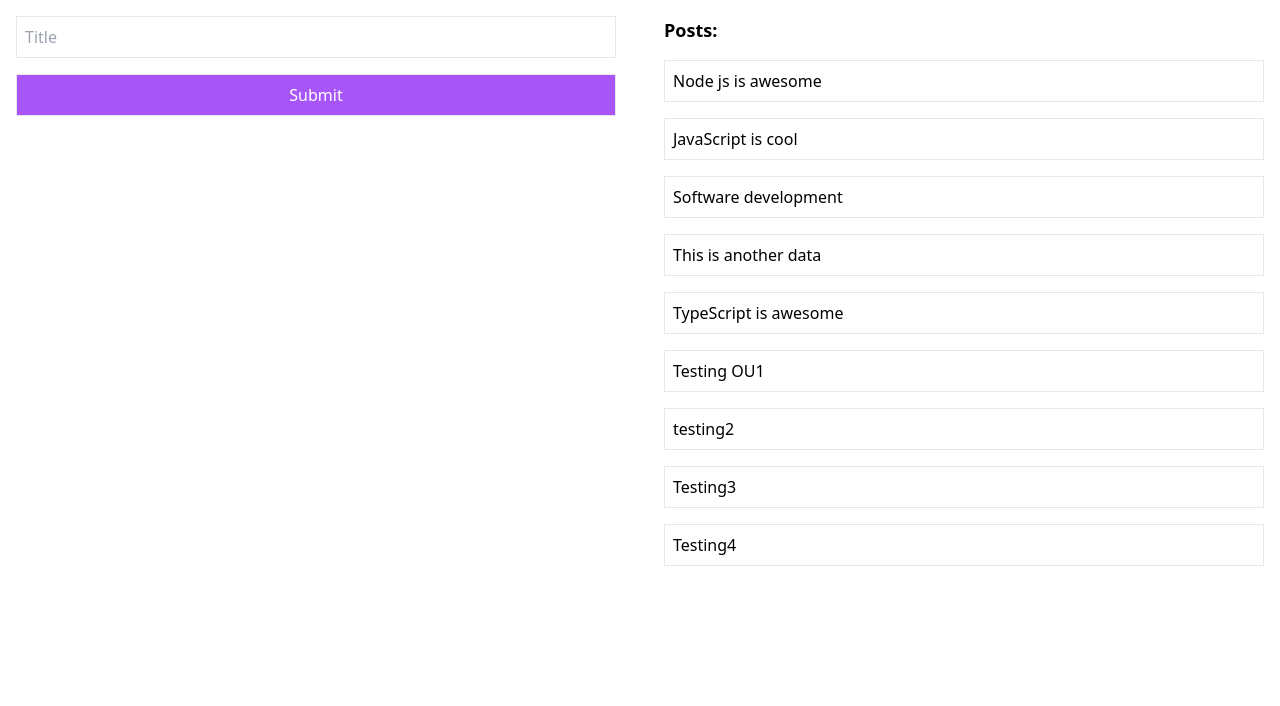
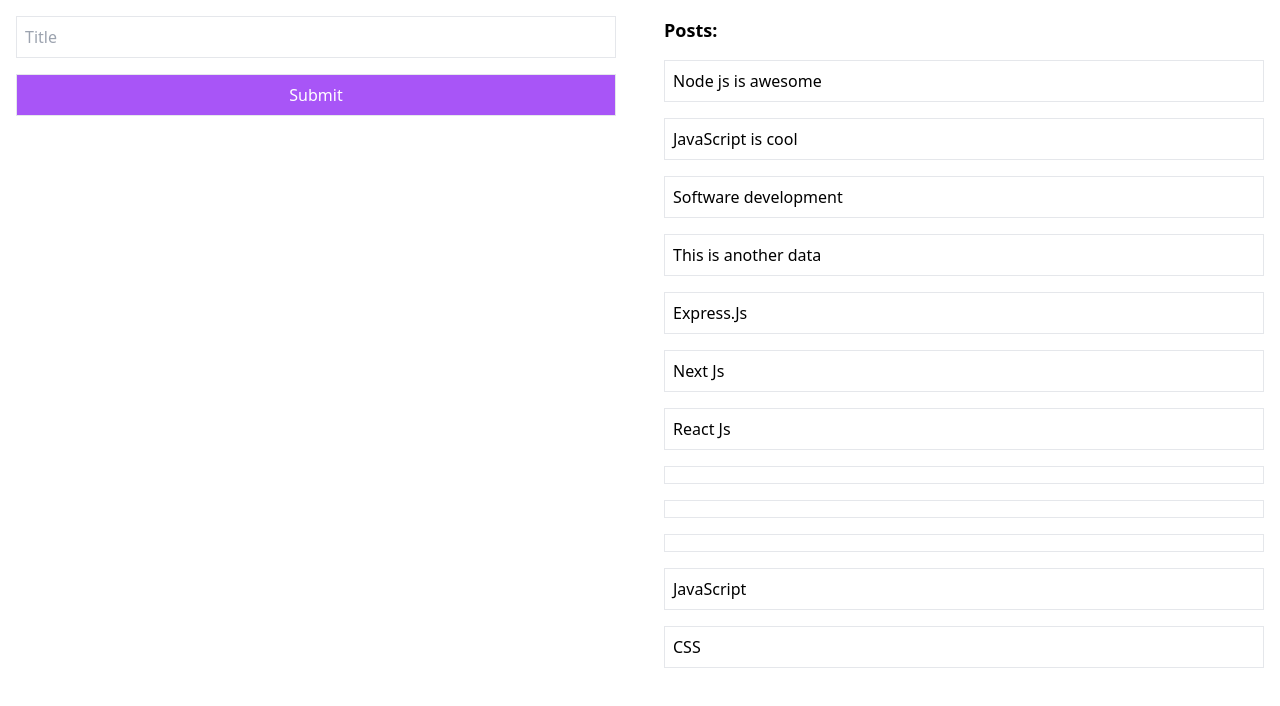
Before and after one commit to dibborah/AdvanceReactQueryByCodersGyan, a React (Vite) app: page /optimistic in a window 1280 px wide. Shown: the top 706 px of the page. Built offline with nearby package versions, Linux system fonts and the light colour scheme; data requests are answered from the project's data file.

Commit message:
Completed Optimistic Updates(if error and adding handleRetry in Retry button)

```diff
--- a/db.json
+++ b/db.json
@@ -13,28 +13,40 @@
       "title": "Software development"
     },
     {
-      "id": 1706373266842,
+      "id": "1706373266842",
       "title": "This is another data"
     },
     {
-      "id": 1706373634676,
-      "title": "TypeScript is awesome"
+      "id": "1706451991421",
+      "title": "Express.Js"
     },
     {
-      "id": 1706375138492,
-      "title": "Testing OU1"
+      "id": "1706452003874",
+      "title": "Next Js"
     },
     {
-      "id": 1706375174850,
-      "title": "testing2"
+      "id": 1706452028600,
+      "title": "React Js"
     },
     {
-      "id": 1706375236698,
-      "title": "Testing3"
+      "id": 1706452272457,
+      "title": ""
     },
     {
-      "id": 1706375343513,
-      "title": "Testing4"
+      "id": 1706452276300,
+      "title": ""
+    },
+    {
+      "id": 1706452278014,
+      "title": ""
+    },
+    {
+      "id": 1706452309697,
+      "title": "JavaScript"
+    },
+    {
+      "id": 1706452318703,
+      "title": "CSS"
     }
   ]
 }
--- a/src/optimistic.jsx
+++ b/src/optimistic.jsx
@@ -63,6 +63,10 @@ const Optimistic = () => {
     mutate(post);
   };
 
+  const handleRetry = (post) => {
+    mutate(post);
+  }
+
   return (
     <div className="p-4 flex gap-12">
       <div className="flex-1">
@@ -89,7 +93,12 @@ const Optimistic = () => {
               {variables.title}
             </li>
           )}
-          {isError && <p className="text-red-500">Something went wrong</p>}
+          {isError && (
+            <li className="border p-2 mb-4 flex justify-between" key={variables.id}>
+              <span className="text-red-500">{variables.title}</span>
+              <button className="text-blue-500" onClick={() => handleRetry(variables)}>Retry</button>{/*Not using function callback inside onClick when handleRetry was passed an arguments breaks the entire flow of code . That was a big mistake . ### Be careful in the future */}
+            </li>
+          )}
 
           {posts?.map((post) => {
             return (
```
